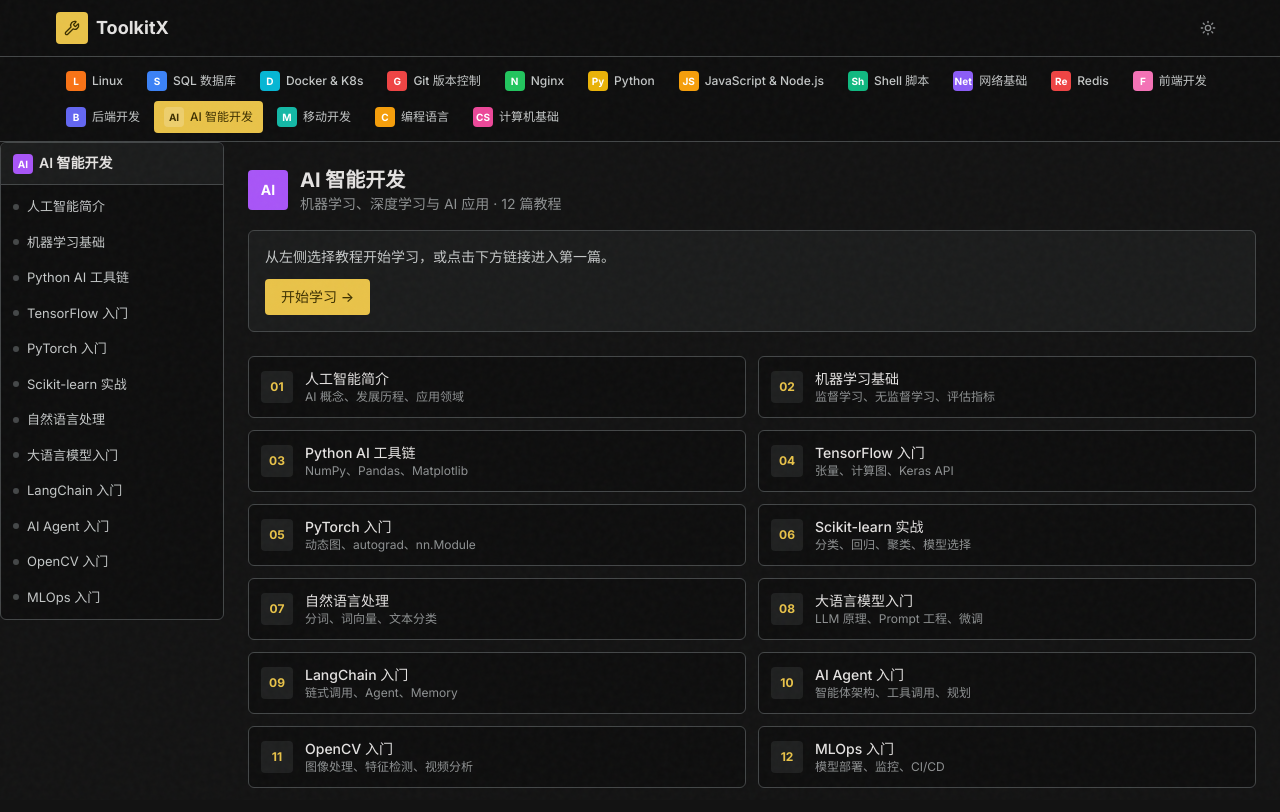
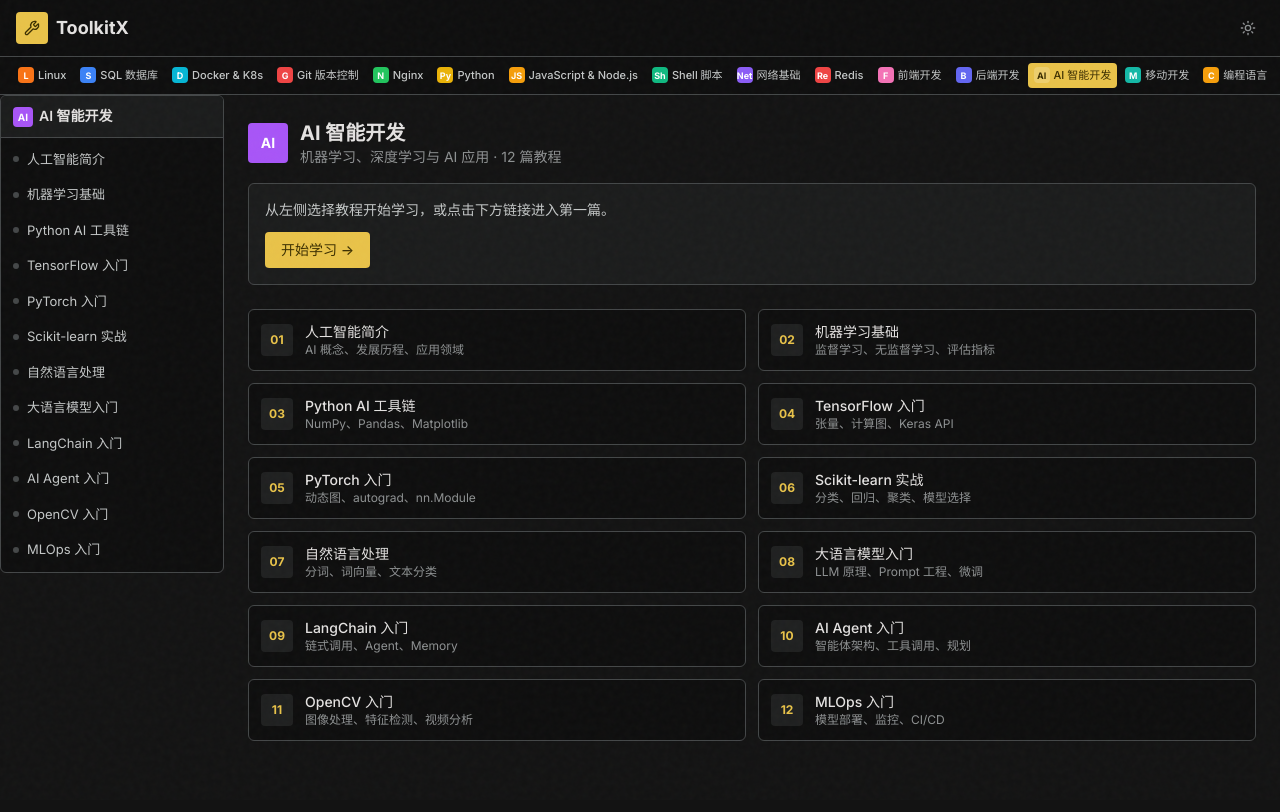
Before and after one commit to ZarikLee/ToolkitX, a Next.js app: page /learn/ai in a window 1280 px wide. Built offline with nearby package versions, Linux system fonts and the light colour scheme.

Commit message:
Expand header/nav to full width, categories fit single line
- All headers/navs changed from max-w-[1200px] to w-full
- CategoryNav items: smaller icons (w-4/text-[9px]), text-[11px], px-1.5, gap-0.5
- Reduced flex-wrap to overflow-x-auto for single-line layout

```diff
--- a/src/app/page.tsx
+++ b/src/app/page.tsx
@@ -91,7 +91,7 @@
     <div className="min-h-screen" style={{ background: "var(--background)", color: "var(--foreground)" }}>
       {/* Header */}
       <header className="border-b" style={{ borderColor: "var(--outline-variant)", background: "var(--surface-container-lowest)" }}>
-        <div className="max-w-[1200px] mx-auto px-4 py-3 flex items-center justify-between gap-4">
+        <div className="w-full px-4 py-3 flex items-center justify-between gap-4">
           <Link href="/" className="flex items-center gap-2 shrink-0">
             <div className="w-8 h-8 flex items-center justify-center rounded" style={{ background: "var(--secondary)", color: "var(--on-secondary)" }}>
               <Wrench className="w-4 h-4" />
@@ -141,7 +141,7 @@
 
       {/* Navigation */}
       <nav className="border-b" style={{ borderColor: "var(--outline-variant)", background: "var(--surface-container-lowest)" }}>
-        <div className="max-w-[1200px] mx-auto px-4 flex items-center gap-1">
+        <div className="w-full px-4 flex items-center gap-1">
           <Link href="/" className="px-3 py-2.5 text-sm font-medium border-b-2" style={{ color: "var(--secondary)", borderColor: "var(--secondary)" }}>
             首页
           </Link>
@@ -149,7 +149,7 @@
       </nav>
 
       {/* Main Content */}
-      <div className="max-w-[1200px] mx-auto px-4 py-4 flex gap-4">
+      <div className="w-full px-4 py-4 flex gap-4">
         {/* Left Sidebar - only in knowledge mode */}
         {mode === "knowledge" && (
           <aside className="w-44 shrink-0 hidden lg:block">
@@ -282,7 +282,7 @@
 
       {/* Footer */}
       <footer className="border-t mt-8" style={{ borderColor: "var(--outline-variant)", background: "var(--surface-container-lowest)" }}>
-        <div className="max-w-[1200px] mx-auto px-4 py-6 flex flex-col md:flex-row items-center justify-between gap-4 text-xs" style={{ color: "var(--outline)" }}>
+        <div className="w-full px-4 py-6 flex flex-col md:flex-row items-center justify-between gap-4 text-xs" style={{ color: "var(--outline)" }}>
           <div className="flex items-center gap-2">
             <span className="font-semibold" style={{ color: "var(--secondary)" }}>ToolkitX</span>
             <span>·</span>
--- a/src/components/learn/layout.tsx
+++ b/src/components/learn/layout.tsx
@@ -11,7 +11,7 @@
     <div className="min-h-screen" style={{ background: "var(--background)", color: "var(--foreground)" }}>
       {/* Header */}
       <header className="border-b" style={{ borderColor: "var(--outline-variant)", background: "var(--surface-container-lowest)" }}>
-        <div className="max-w-[1200px] mx-auto px-4 py-3 flex items-center justify-between gap-4">
+        <div className="w-full px-4 py-3 flex items-center justify-between gap-4">
           <Link href="/" className="flex items-center gap-2 shrink-0">
             <div className="w-8 h-8 flex items-center justify-center rounded" style={{ background: "var(--secondary)", color: "var(--on-secondary)" }}>
               <Wrench className="w-4 h-4" />
@@ -34,18 +34,18 @@
 export function CategoryNav({ activeId }: { activeId?: string }) {
   return (
     <nav className="border-b" style={{ borderColor: "var(--outline-variant)", background: "var(--surface-container-lowest)" }}>
-      <div className="max-w-[1200px] mx-auto px-4 py-2 flex flex-wrap gap-1">
+      <div className="w-full px-3 py-1.5 flex items-center gap-0.5 overflow-x-auto">
         {categories.map(cat => (
           <Link
             key={cat.id}
             href={`/learn/${cat.id}`}
-            className="flex items-center gap-1.5 px-2.5 py-1.5 text-[12px] font-medium rounded transition-colors"
+            className="flex items-center gap-1 px-1.5 py-1 text-[11px] font-medium rounded shrink-0 transition-colors"
             style={{
               color: activeId === cat.id ? "var(--on-secondary)" : "var(--on-surface-variant)",
               background: activeId === cat.id ? "var(--secondary)" : "transparent",
             }}
           >
-            <span className="w-5 h-5 rounded flex items-center justify-center text-[10px] font-bold" style={{ background: activeId === cat.id ? "rgba(255,255,255,0.2)" : cat.color, color: activeId === cat.id ? "inherit" : "#fff" }}>
+            <span className="w-4 h-4 rounded flex items-center justify-center text-[9px] font-bold shrink-0" style={{ background: activeId === cat.id ? "rgba(255,255,255,0.2)" : cat.color, color: activeId === cat.id ? "inherit" : "#fff" }}>
               {cat.icon}
             </span>
             {cat.name}
```
